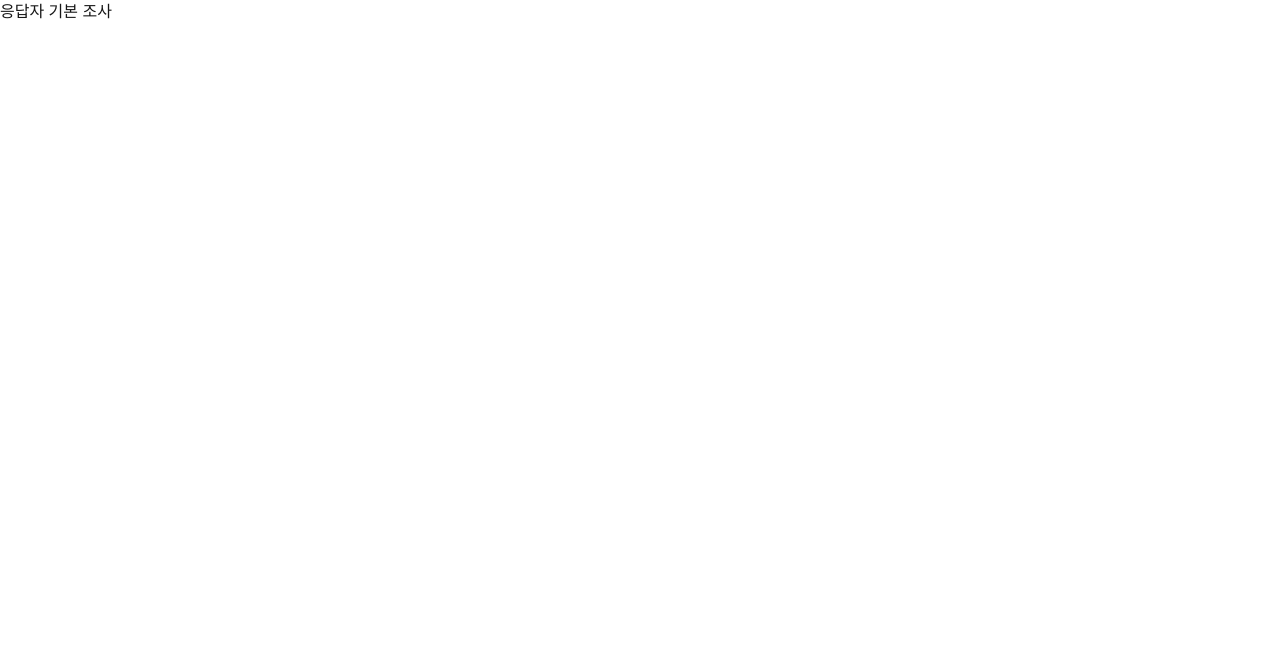
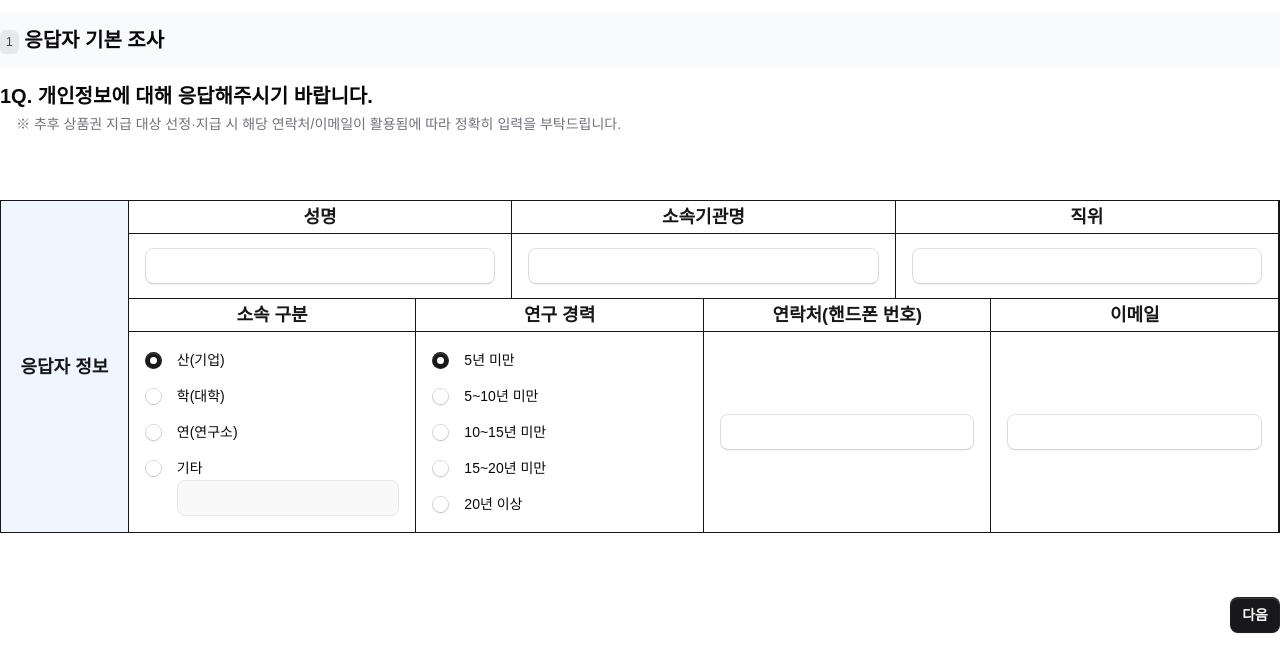
Before and after one commit to woollimsurvey/survey-2025, a Next.js app: page /basic in a window 1280 px wide. Shown: the top 672 px of the page. Built offline with nearby package versions, Linux system fonts and the light colour scheme.

Commit message:
design: 응답자 기본 조사 페이지

```diff
--- a/src/app/basic/page.js
+++ b/src/app/basic/page.js
@@ -1,3 +1,121 @@
+import { Heading } from "@/components/heading";
+import { Badge } from "@/components/badge";
+import { Text } from "@/components/text";
+import { Input } from "@/components/input";
+import { Label } from "@/components/fieldset";
+import { Radio, RadioField, RadioGroup } from "@/components/radio";
+import { Button } from "@/components/button";
+
 export default function Basic() {
-  return <div>응답자 기본 조사</div>;
+  return (
+    <div>
+      <header className="my-3 py-3 bg-gray-50 ">
+        <Heading level={2}>
+          <Badge className="align-middle">1</Badge> 응답자 기본 조사
+        </Heading>
+      </header>
+      <main>
+        <Heading level={3}>1Q. 개인정보에 대해 응답해주시기 바랍니다.</Heading>
+        <Text className="indent-4">
+          ※ 추후 상품권 지급 대상 선정·지급 시 해당 연락처/이메일이 활용됨에
+          따라 정확히 입력을 부탁드립니다.
+        </Text>
+        <section className="grid grid-cols-[1fr_9fr] my-16 border">
+          <div className="row-span-2 flex justify-center items-center border-r bg-blue-50">
+            <strong className="text-lg">응답자 정보</strong>
+          </div>
+          <div className="grid grid-cols-3 border-b">
+            <div className="border-r border-b text-lg font-bold text-center leading-8">
+              성명
+            </div>
+            <div className="border-r border-b text-lg font-bold text-center leading-8">
+              소속기관명
+            </div>
+            <div className="border-r border-b text-lg font-bold text-center leading-8">
+              직위
+            </div>
+            <div className="flex items-center border-r px-4 h-16">
+              <Input />
+            </div>
+            <div className="flex items-center border-r px-4 h-16">
+              <Input />
+            </div>
+            <div className="flex items-center border-r px-4 h-16">
+              <Input />
+            </div>
+          </div>
+          <div className="grid grid-cols-4">
+            <div className="border-r border-b text-lg font-bold text-center leading-8">
+              소속 구분
+            </div>
+            <div className="border-r border-b text-lg font-bold text-center leading-8">
+              연구 경력
+            </div>
+            <div className="border-r border-b text-lg font-bold text-center leading-8">
+              연락처(핸드폰 번호)
+            </div>
+            <div className="border-r border-b text-lg font-bold text-center leading-8">
+              이메일
+            </div>
+            <div className="border-r p-4">
+              <RadioGroup defaultValue="ind">
+                <RadioField>
+                  <Radio value="ind" />
+                  <Label>산(기업)</Label>
+                </RadioField>
+                <RadioField>
+                  <Radio value="aca" />
+                  <Label>학(대학)</Label>
+                </RadioField>
+                <RadioField>
+                  <Radio value="lab" />
+                  <Label>연(연구소)</Label>
+                </RadioField>
+                <RadioField>
+                  <Radio value="etc" />
+                  <Label>
+                    기타
+                    <Input disabled />
+                  </Label>
+                </RadioField>
+              </RadioGroup>
+            </div>
+            <div className="border-r p-4">
+              <RadioGroup defaultValue="0">
+                <RadioField>
+                  <Radio value="0" />
+                  <Label>5년 미만</Label>
+                </RadioField>
+                <RadioField>
+                  <Radio value="5" />
+                  <Label>5~10년 미만</Label>
+                </RadioField>
+                <RadioField>
+                  <Radio value="10" />
+                  <Label>10~15년 미만</Label>
+                </RadioField>
+                <RadioField>
+                  <Radio value="15" />
+                  <Label>15~20년 미만</Label>
+                </RadioField>
+                <RadioField>
+                  <Radio value="20" />
+                  <Label>20년 이상</Label>
+                </RadioField>
+              </RadioGroup>
+            </div>
+            <div className="flex items-center border-r px-4">
+              <Input type="tel" />
+            </div>
+            <div className="flex items-center border-r px-4">
+              <Input type="email" />
+            </div>
+          </div>
+        </section>
+      </main>
+      <footer className="text-right">
+        <Button>다음</Button>
+      </footer>
+    </div>
+  );
 }
--- a/src/app/page.js
+++ b/src/app/page.js
@@ -31,7 +31,7 @@ export default function Home() {
           </Text>
         </article>
         <Divider className="mt-6" />
-        <article className="bg-gray-50 py-6">
+        <article className="py-6 bg-gray-100">
           <Text>
             ㅇ <Strong>(조사 목적)</Strong> 현 발전 수준 진단 및 낙후된 기술
             분야 파악을 통한 산업기술 R&D투자 우선순위 설정, 산업 R&D 투자방향의
```
